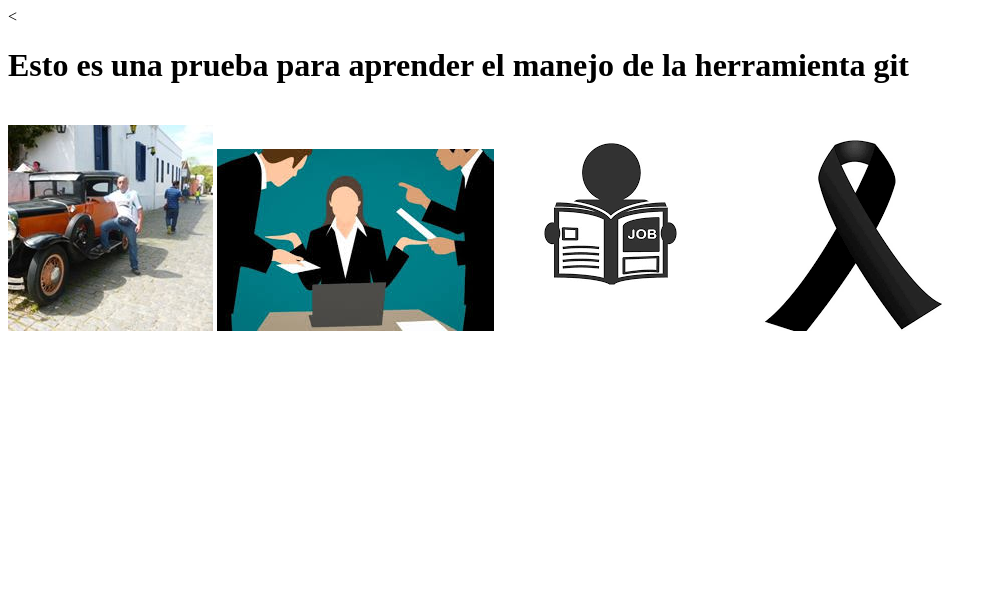
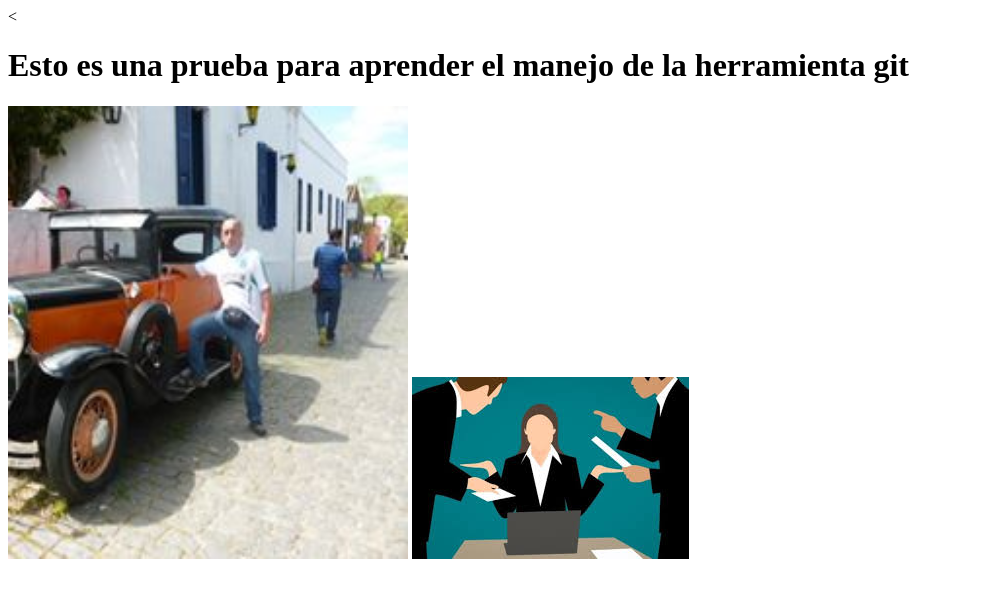
Before and after one commit to libardomontoya/estdio-github, a plain HTML site: page index.html in a window 1280 px wide. Shown: the whole page, without its empty margins (0-997 px from the left). Drawn offline with Linux system fonts and the light colour scheme.

Commit message:
poniendo estilo a la imagen

```diff
--- a/index.html
+++ b/index.html
@@ -4,10 +4,8 @@
 <title>Invie</title>
 <<body>
   <h1>Esto es una prueba para aprender el manejo de la herramienta git</h1>
-  <img src="header.jpg" alt="">
+  <img src="header.jpg" alt="header"width="400" height="453">
   <img src="hero.jpg" alt="">
-  <img src="lectura.png" alt="">
-  <img src="descarga.png" alt="">
 </body>
 
 </html>
```
